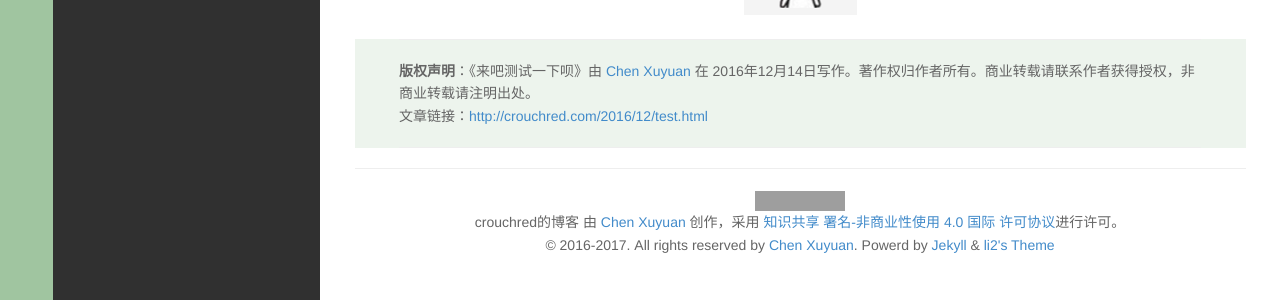
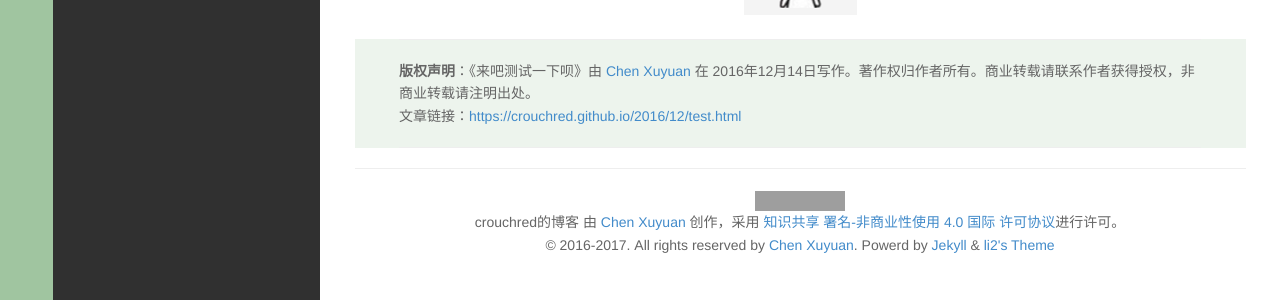
Before and after one commit to crouchred/crouchred0117.github.io, a Jekyll site: the page built from _posts/3其他/2016-12-14-test.md, in a window 1280 px wide. Shown: the part 380-680 px from the top of the page. Built offline with Jekyll 4.4.1, drawn with Linux system fonts in a browser that asks for light colours; some of the changed lines change nothing that is shown; grey boxes are pictures that could not be loaded.

Commit message:
crouchred.com替代为github.io

```diff
--- a/_config.yml
+++ b/_config.yml
@@ -1,24 +1,15 @@
 # Owner/Author information
 author:
   name:             Chen Xuyuan
-  #avatar:           /assets/img/avatar.png
   email:            crouchred@gmail.com
-  # Social networking links used in footer. Update and remove as you like.
-  github:           https://github.com/crouchred0117
-  #gist:		    https://gist.github.com/li2
-  #segmentfault:     http://segmentfault.com/u/li2
-  #stackoverflow:    http://stackoverflow.com/users/2722270/li2
-  #weibo:            http://weibo.com/liweiyi1989
-  #douban:           http://www.douban.com/people/liweiyi
-  #music:            http://music.163.com/#/user/home?id=9643773
-
+  github:           https://github.com/crouchred
 
 # 站点信息
 title:              crouchred的博客
 description:        再说吧
-url:                http://crouchred.com
+url:                https://crouchred.github.io
 #url: http://127.0.0.1:4000 # debug
-production_url:     http://crouchred.com           # production_url是sitemap生成的url,方便百度谷歌收录.
+production_url:     https://crouchred.github.io
 
 
 # url_tags必须和tags.md中的permalink定义相同，这样定义的原因是不希望permalink中包含文件类型后缀。
@@ -40,7 +31,7 @@ gavatar:            /assets/img/avatar.png
 # google analytics 设置
 ga:
   id: UA-89037712-1
-  url: crouchred.com
+  url: https://crouchred.github.io
 
 # disqus 设置
 # Set Up Disqus On a Your Own Site, this shortname is your unique Disqus URL.
```
